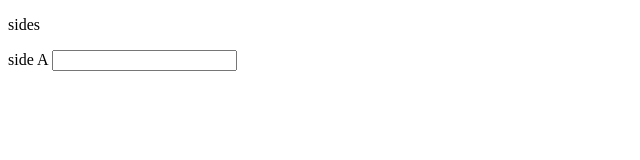
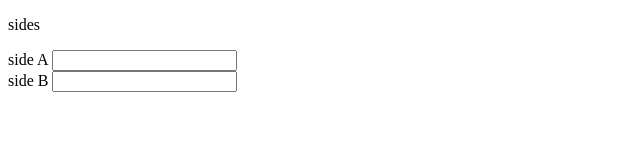
Before and after one commit to nancy88199488/Dairy-business, a plain HTML site: page index.html in a window 1280 px wide. Shown: the whole page, without its empty margins (0-640 px from the left). Drawn offline with Linux system fonts and the light colour scheme.

Commit message:
add the above file

```diff
--- a/index.html
+++ b/index.html
@@ -13,6 +13,10 @@
             <label for="num1">side A</label>
             <input class="number" type="text" id="num1" name="num1">
         </div>
+        <div class="input-field">
+            <label for="num2">side B</label>
+            <input class="number" type="text" id="num2" name="num2">
+        </div>
     </div>
 
 </body>
```
